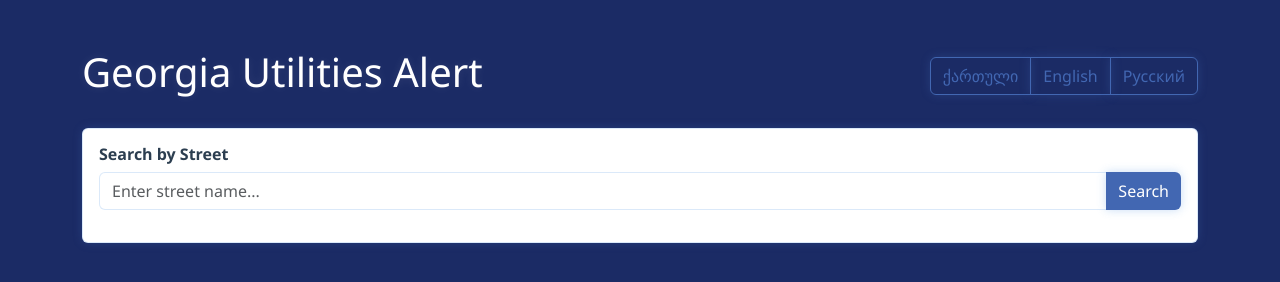
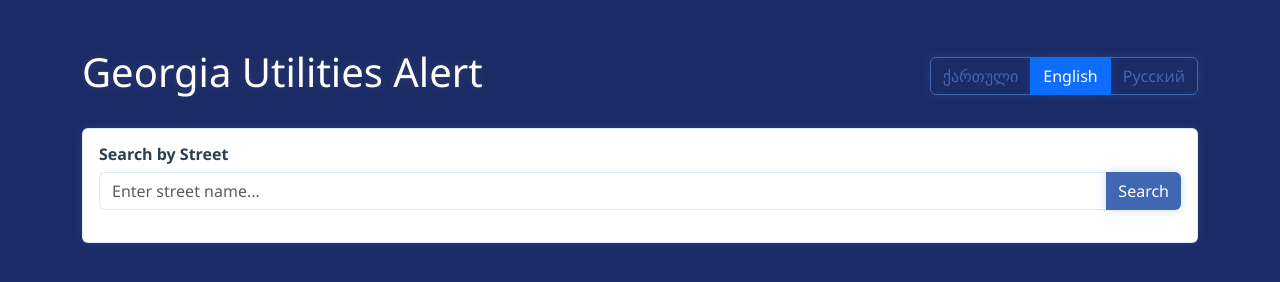
Before and after one commit to Hermesiss/georgia-utilities-alert, a website: page public/index.html in a window 1280 px wide. Drawn offline with nearby package versions, Linux system fonts and the light colour scheme.

Commit message:
Fix urls

```diff
--- a/public/index.html
+++ b/public/index.html
@@ -340,7 +340,7 @@
             <h1 class="glow-text">Georgia Utilities Alert</h1>
             <div class="btn-group">
                 <button class="btn btn-outline-primary" onclick="setLanguage('ka')">ქართული</button>
-                <button class="btn btn-outline-primary" onclick="setLanguage('en')">English</button>
+                <button class="btn btn-outline-primary active" onclick="setLanguage('en')">English</button>
                 <button class="btn btn-outline-primary" onclick="setLanguage('ru')">Русский</button>
             </div>
         </div>
@@ -398,7 +398,7 @@
             ka: {
                 searchTitle: 'მოიძიეთ ქუჩა',
                 citiesTitle: 'აირჩიეთ ქალაქი',
-                selectedCity: 'აირჩიეთ ქალაქი',
+                selectedCity: 'არჩეული ქალაქი',
                 statsTitle: 'სტატისტიკა',
                 searchPlaceholder: 'ქუჩის სახელი...',
                 search: 'ძებნა',
@@ -412,7 +412,7 @@
                 maxStreakWith: 'მაქსიმალური უწყვეტი გათიშვების დღეები',
                 maxStreakWithout: 'მაქსიმალური უწყვეტი დღეები გათიშვების გარეშე',
                 days: 'დღე',
-                percentageWith: 'წლის პროცენტი გათიშვებით'
+                percentageWith: 'გათიშვებით წლის პროცენტი'
             },
             en: {
                 searchTitle: 'Search by Street',
@@ -461,11 +461,24 @@
             document.getElementById('statsTitle').textContent = translations[lang].statsTitle;
             document.getElementById('streetSearch').placeholder = translations[lang].searchPlaceholder;
             document.querySelector('.btn-primary').textContent = translations[lang].search;
+
+            // Update active state of language buttons
+            document.querySelectorAll('.btn-group .btn-outline-primary').forEach(btn => {
+                btn.classList.remove('active');
+            });
+            // Find and activate the button for the current language
+            const langButton = Array.from(document.querySelectorAll('.btn-group .btn-outline-primary'))
+                .find(btn => btn.textContent.toLowerCase() === (lang === 'ka' ? 'ქართული' : lang === 'ru' ? 'русский' : 'english').toLowerCase());
+            if (langButton) {
+                langButton.classList.add('active');
+            }
+
             updateUrl();
         }
 
         function updateUrl() {
             const params = new URLSearchParams();
+            const currentParams = new URLSearchParams(window.location.search);
             if (currentLanguage !== 'en') params.set('lang', currentLanguage);
             if (currentStreet) {
                 // Store transliterated English version in URL
@@ -476,6 +489,8 @@
                 // Store transliterated English version in URL
                 const englishCity = transliterateFromGeorgian(currentCity, 'en');
                 params.set('city', englishCity);
+            } else if (currentParams.get('city')) {
+                params.set('city', currentParams.get('city'));
             }
 
             const newUrl = params.toString() ? `?${params.toString()}` : window.location.pathname;
```
